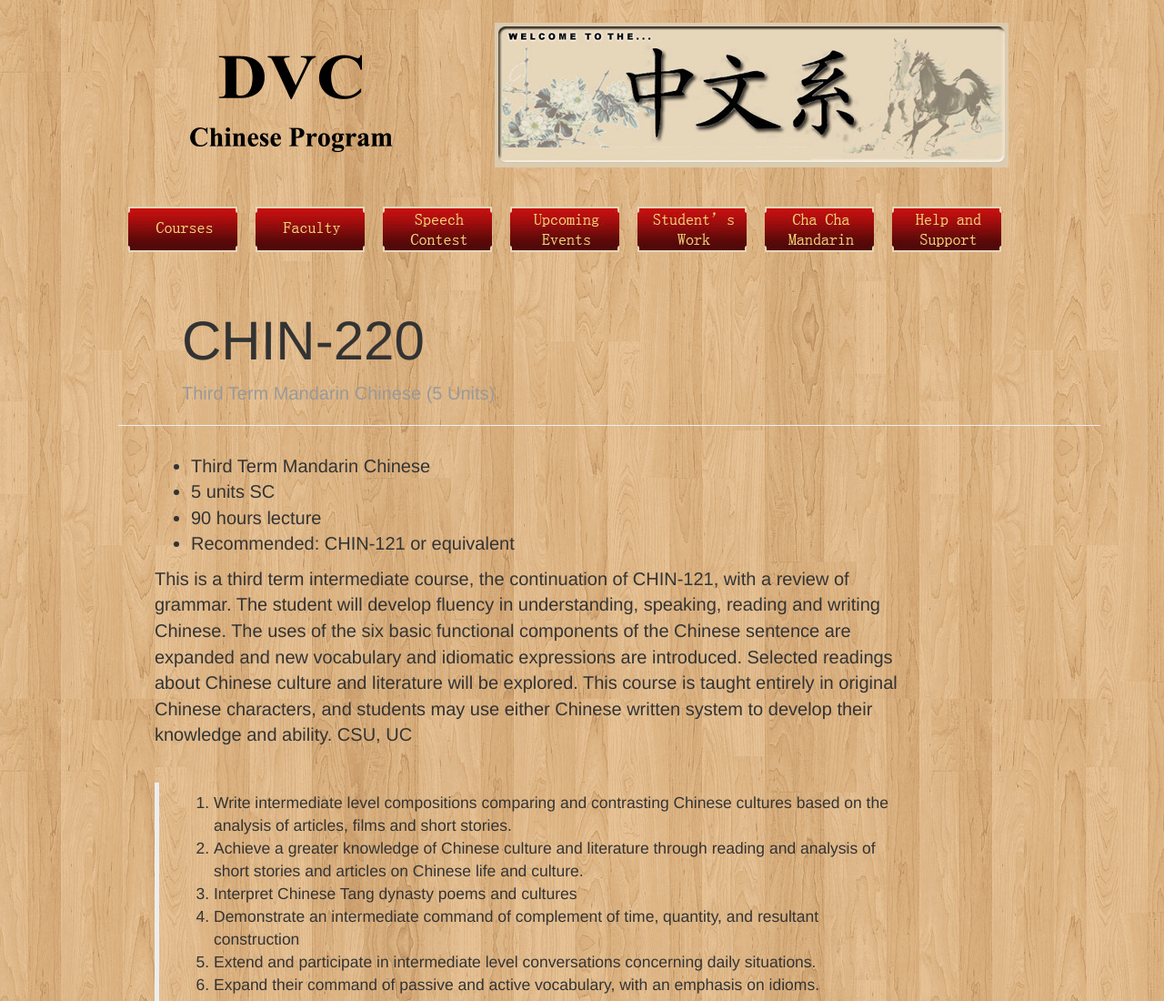
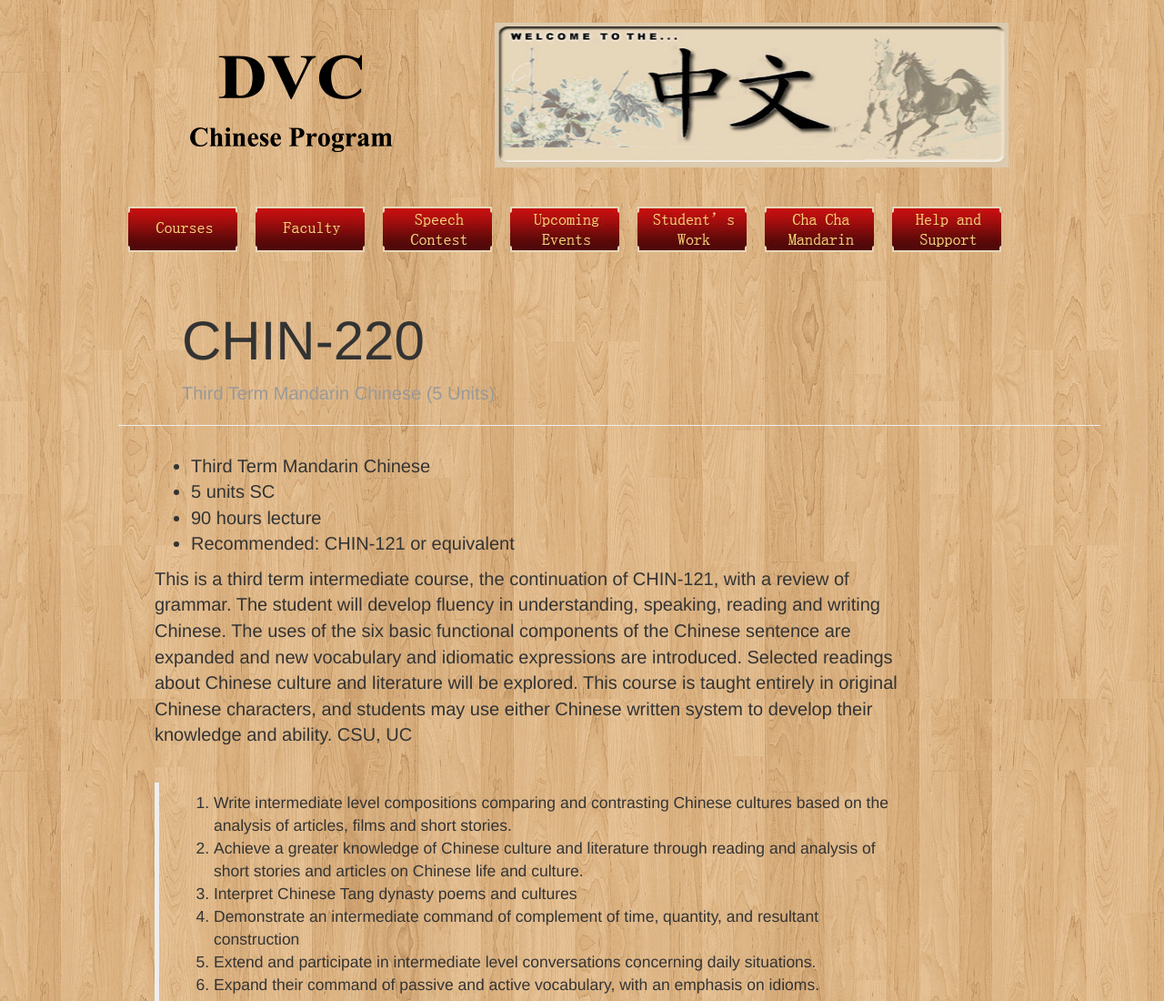
Before and after one commit to DiosMan/ChineseDeptWeb, a plain HTML site: page courses/chin220.html in a window 1280 px wide. Shown: the top 1100 px of the page at 91% size. Drawn offline with nearby package versions, Linux system fonts and the light colour scheme; files whose address does not match are found by name.

Commit message:
Update chin220.html
将 中文系 改成 中文

```diff
--- a/courses/chin220.html
+++ b/courses/chin220.html
@@ -24,7 +24,7 @@
        	<a href="../index.html"> <img src="../img/Chinese-DVC.png" width="250" height="150"></a>
        </div>
     	<div class="ban ">
-    		<a href="../index.html"> <img src="../img/ban_old.jpg" width="565" height="159"></a>
+    		<a href="../index.html"> <img src="../img/ban.jpg" width="565" height="159"></a>
     	</div>
 
    </div>
```
